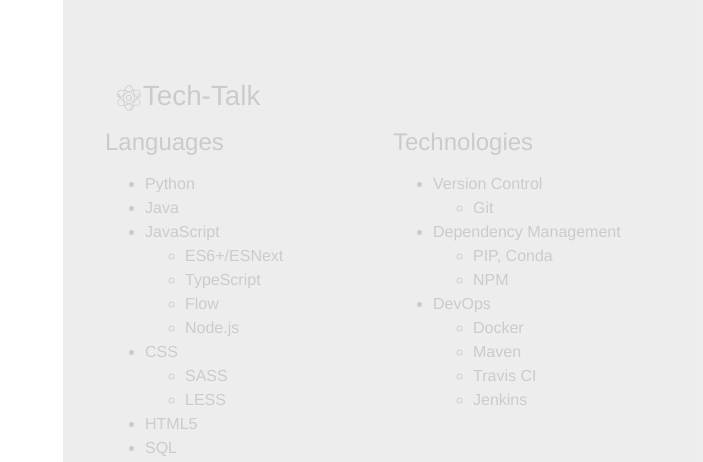
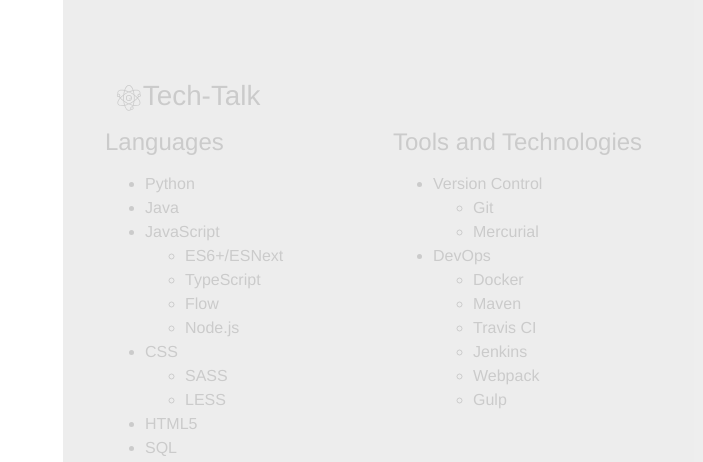
Before and after one commit to abircb/abirbhushan.com, a Vue app: page / in a window 1280 px wide. Shown: the part 1120-1582 px from the top of the page, without its empty margins (577-1280 px from the left). Built offline with nearby package versions, Linux system fonts and the light colour scheme.

Commit message:
remove deps management from skills section

```diff
--- a/src/components/section/Skills.vue
+++ b/src/components/section/Skills.vue
@@ -21,7 +21,7 @@
             <li>Matplotlib</li>
             <li>Seaborn</li>
           </ul>
-        </ul> -->
+        </ul>-->
         <li>Java</li>
         <li>JavaScript</li>
         <ul>
@@ -56,16 +56,12 @@
     --->
 
     <div class="col">
-      <h2>Technologies</h2>
+      <h2>Tools and Technologies</h2>
       <ul>
         <li>Version Control</li>
         <ul>
           <li>Git</li>
-        </ul>
-        <li>Dependency Management</li>
-        <ul>
-          <li>PIP, Conda</li>
-          <li>NPM</li>
+          <li>Mercurial</li>
         </ul>
         <li>DevOps</li>
         <ul>
@@ -73,6 +69,8 @@
           <li>Maven</li>
           <li>Travis CI</li>
           <li>Jenkins</li>
+          <li>Webpack</li>
+          <li>Gulp</li>
         </ul>
       </ul>
     </div>
```
